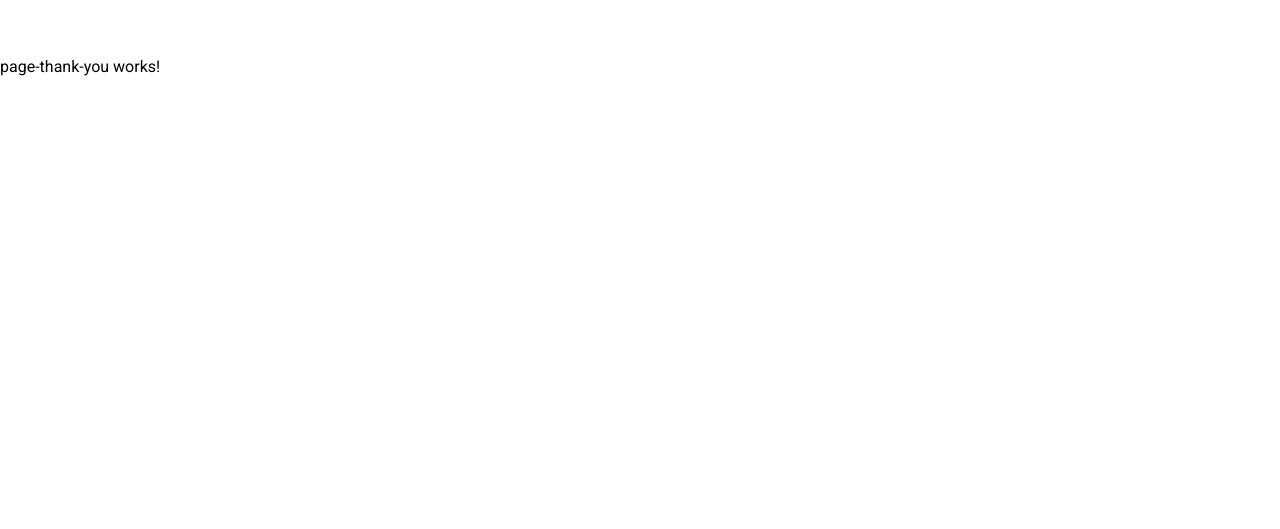
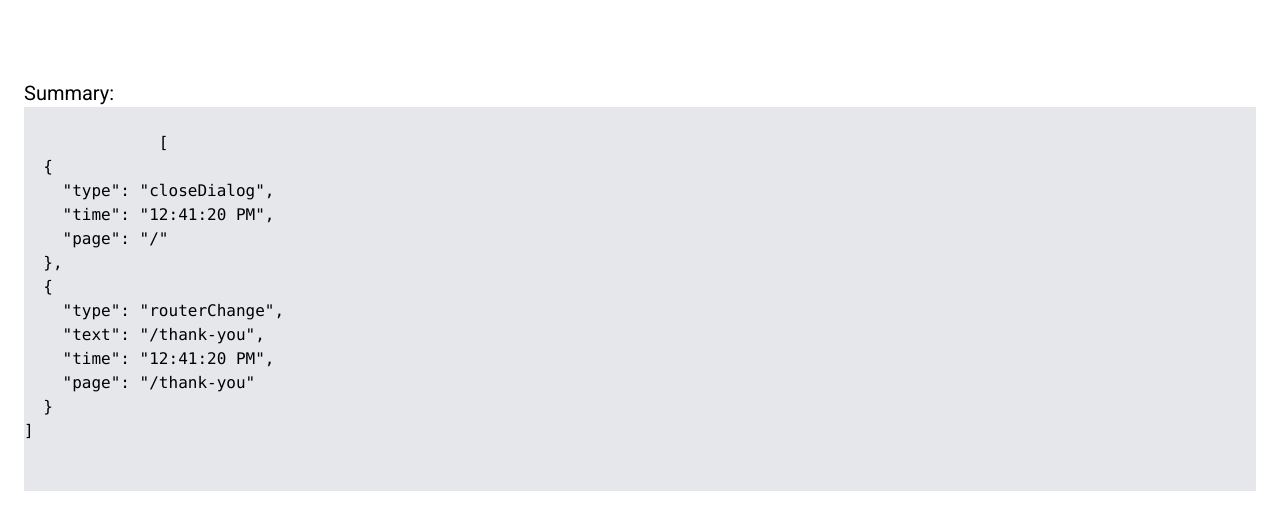
Before and after one commit to krivanek06/stackblitz-angular-user-event-logging, an Angular app: page /thank-you in a window 1280 px wide. Shown: the part 145-674 px from the top of the page. Built offline with nearby package versions, Linux system fonts and the light colour scheme.

Commit message:
chore: display json

```diff
--- a/src/pages/page-thank-you/page-thank-you.component.ts
+++ b/src/pages/page-thank-you/page-thank-you.component.ts
@@ -1,12 +1,27 @@
-import { ChangeDetectionStrategy, Component } from '@angular/core';
+import { JsonPipe } from '@angular/common';
+import { ChangeDetectionStrategy, Component, inject } from '@angular/core';
+import { UserEventTrackerService } from '../../user-event-tracker';
 
 @Component({
   selector: 'app-page-thank-you',
-  imports: [],
+  imports: [JsonPipe],
   standalone: true,
-  template: `<p>page-thank-you works!</p>`,
+  template: `
+    <div class="p-6">
+      <h2 class="text-xl">Summary:</h2>
+
+      <div class="max-h-[750px] overflow-scroll bg-gray-200 py-6">
+        <pre>
+              {{ accumulatedLogs() | json }}
+        </pre
+        >
+      </div>
+    </div>
+  `,
   changeDetection: ChangeDetectionStrategy.OnPush,
 })
 export class PageThankYouComponent {
-  // todo - display logs in json
+  private readonly userEventTrackerService = inject(UserEventTrackerService);
+
+  readonly accumulatedLogs = this.userEventTrackerService.accumulatedLogs;
 }
--- a/src/user-event-tracker/user-event-tracker.service.ts
+++ b/src/user-event-tracker/user-event-tracker.service.ts
@@ -33,7 +33,7 @@ export class UserEventTrackerService {
   /**
    * accumulate every user event that happens on a page
    */
-  private readonly accumulatedLogs = toSignal(
+  readonly accumulatedLogs = toSignal(
     merge(
       merge(
         // saved triggered logs by the app
@@ -48,14 +48,10 @@ export class UserEventTrackerService {
           ),
         ),
         // close dialog log
-        this.dialog.afterAllClosed.pipe(
-          map(() => this.createLogFormat({ type: 'closeDialog' })),
-        ),
+        this.dialog.afterAllClosed.pipe(map(() => this.createLogFormat({ type: 'closeDialog' }))),
         // router change log
         this.routerChange$.pipe(
-          map((pageName) =>
-            this.createLogFormat({ type: 'routerChange', text: pageName }),
-          ),
+          map((pageName) => this.createLogFormat({ type: 'routerChange', text: pageName })),
         ),
       ).pipe(
         map((action) => ({
@@ -65,19 +61,14 @@ export class UserEventTrackerService {
       ),
       // reset logs
       this.resetLogs$.pipe(map(() => ({ type: 'reset' as const }))),
-    ).pipe(
-      scan(
-        (acc, curr) => (curr.type === 'add' ? [...acc, curr.action] : []),
-        [] as UserEvent[],
-      ),
-    ),
+    ).pipe(scan((acc, curr) => (curr.type === 'add' ? [...acc, curr.action] : []), [] as UserEvent[])),
     { initialValue: [] },
   );
 
   readonly accumulatedLogsEff = effect(() => console.log(this.accumulatedLogs()));
 
   saveLogs(): void {
-    const logChunks: number = 120;
+    const logChunks = 120;
     const logFormatChunks = this.accumulatedLogs()
       .reduce((acc: UserEvent[][], curr: UserEvent, index: number) => {
         if (index % logChunks === 0) {
@@ -126,9 +117,7 @@ export class UserEventTrackerService {
   }
 
   private getCookie(name: string): string | null {
-    const matches = document.cookie.match(
-      new RegExp('(?:^|; )' + encodeURIComponent(name) + '=([^;]*)'),
-    );
+    const matches = document.cookie.match(new RegExp('(?:^|; )' + encodeURIComponent(name) + '=([^;]*)'));
     return matches ? decodeURIComponent(matches[1]) : null;
   }
 }
```
